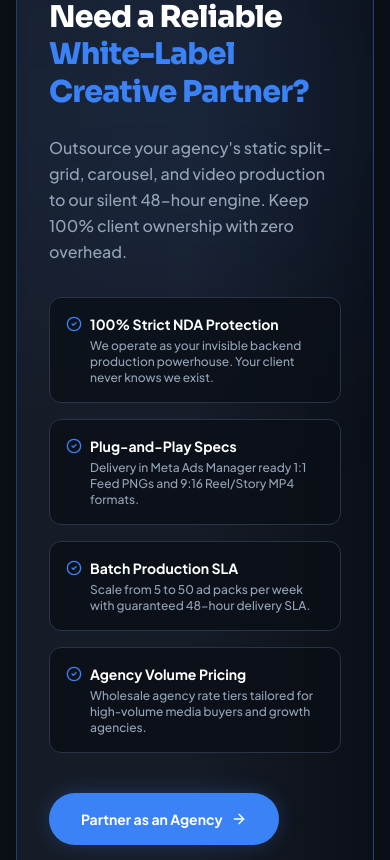
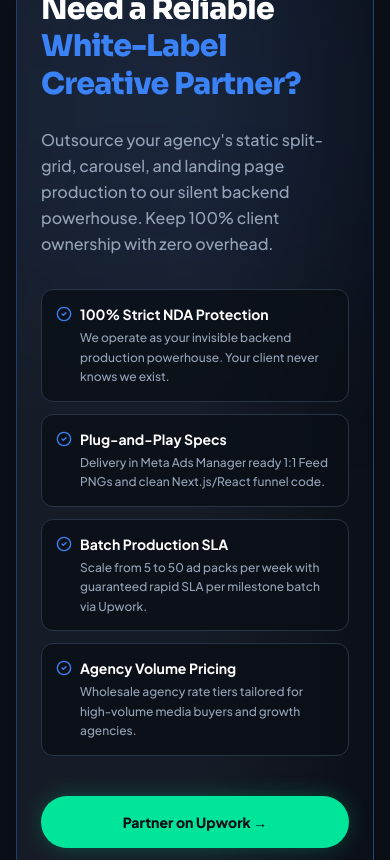
Before and after one commit to StackCuts/Agency, a React (Vite) app: page / in a window 390 px wide. Shown: the part 11140-12000 px from the top of the page. Built offline with nearby package versions, Linux system fonts and the light colour scheme.

Commit message:
Update WhiteLabelSection copy, Upwork partner CTA, and mobile benefit card padding

```diff
--- a/src/components/WhiteLabelSection.jsx
+++ b/src/components/WhiteLabelSection.jsx
@@ -1,5 +1,5 @@
 import React from 'react';
-import { ShieldCheck, Users, Lock, Layers, ArrowRight, CheckCircle2 } from 'lucide-react';
+import { Users, Lock, ArrowRight, CheckCircle2 } from 'lucide-react';
 
 export default function WhiteLabelSection({ onOpenModal }) {
   const highlights = [
@@ -9,11 +9,11 @@ export default function WhiteLabelSection({ onOpenModal }) {
     },
     {
       title: 'Plug-and-Play Specs',
-      desc: 'Delivery in Meta Ads Manager ready 1:1 Feed PNGs and 9:16 Reel/Story MP4 formats.'
+      desc: 'Delivery in Meta Ads Manager ready 1:1 Feed PNGs and clean Next.js/React funnel code.'
     },
     {
       title: 'Batch Production SLA',
-      desc: 'Scale from 5 to 50 ad packs per week with guaranteed 48-hour delivery SLA.'
+      desc: 'Scale from 5 to 50 ad packs per week with guaranteed rapid SLA per milestone batch via Upwork.'
     },
     {
       title: 'Agency Volume Pricing',
@@ -25,7 +25,7 @@ export default function WhiteLabelSection({ onOpenModal }) {
     <section className="py-20 bg-[#0B0F17] relative">
       <div className="max-w-7xl mx-auto px-4 sm:px-6 lg:px-8">
 
-        <div className="rounded-3xl bg-gradient-to-r from-[#161C27] via-[#161C27] to-[#0B0F17] border border-[#3B82F6]/40 p-8 sm:p-12 shadow-2xl relative overflow-hidden">
+        <div className="rounded-3xl bg-gradient-to-r from-[#161C27] via-[#161C27] to-[#0B0F17] border border-[#3B82F6]/40 p-6 sm:p-12 shadow-2xl relative overflow-hidden">
 
           {/* Subtle Background Glow */}
           <div className="absolute top-0 right-0 w-96 h-96 bg-[#3B82F6]/10 blur-[100px] pointer-events-none" />
@@ -46,28 +46,28 @@ export default function WhiteLabelSection({ onOpenModal }) {
               </h2>
 
               <p className="text-base text-[#94A3B8] leading-relaxed max-w-xl">
-                Outsource your agency's static split-grid, carousel, and video production to our silent 48-hour engine. Keep 100% client ownership with zero overhead.
+                Outsource your agency's static split-grid, carousel, and landing page production to our silent backend powerhouse. Keep 100% client ownership with zero overhead.
               </p>
 
-              <div className="grid grid-cols-1 sm:grid-cols-2 gap-4 pt-2">
+              {/* Benefit Cards (Compact p-3.5 on Mobile) */}
+              <div className="grid grid-cols-1 sm:grid-cols-2 gap-3 pt-2">
                 {highlights.map((item, idx) => (
-                  <div key={idx} className="bg-[#0B0F17]/80 border border-[#2A3447] p-4 rounded-xl space-y-1">
+                  <div key={idx} className="bg-[#0B0F17]/80 border border-[#2A3447] p-3.5 rounded-xl space-y-1">
                     <div className="flex items-center gap-2 text-white font-bold text-sm">
-                      <CheckCircle2 className="w-4 h-4 text-[#3B82F6]" />
+                      <CheckCircle2 className="w-4 h-4 text-[#3B82F6] shrink-0" />
                       <span>{item.title}</span>
                     </div>
-                    <p className="text-xs text-[#94A3B8] pl-6">{item.desc}</p>
+                    <p className="text-xs text-[#94A3B8] pl-6 leading-relaxed">{item.desc}</p>
                   </div>
                 ))}
               </div>
 
               <div className="pt-4">
                 <button
-                  onClick={() => onOpenModal('White-Label Agency Partnership')}
-                  className="btn-shimmer px-8 py-4 rounded-full bg-[#3B82F6] text-white font-bold text-sm hover:bg-[#3B82F6]/90 transition-all shadow-blue-glow flex items-center gap-2 group"
+                  onClick={() => onOpenModal && onOpenModal('Partner on Upwork')}
+                  className="btn-shimmer px-8 py-4 rounded-full bg-[#00E599] text-[#0B0F17] font-extrabold text-sm hover:bg-[#00E599]/90 transition-all shadow-mint-glow flex items-center justify-center gap-2 group w-full sm:w-auto"
                 >
-                  <span>Partner as an Agency</span>
-                  <ArrowRight className="w-4 h-4 group-hover:translate-x-1 transition-transform" />
+                  <span>Partner on Upwork →</span>
                 </button>
               </div>
 
@@ -90,11 +90,11 @@ export default function WhiteLabelSection({ onOpenModal }) {
                   </div>
                   <div className="flex justify-between p-2.5 rounded bg-[#161C27] text-slate-300">
                     <span>Delivery Protocol:</span>
-                    <span className="text-[#00E599] font-bold">Drive / Frame.io</span>
+                    <span className="text-[#00E599] font-bold">Upwork Milestones</span>
                   </div>
                   <div className="flex justify-between p-2.5 rounded bg-[#161C27] text-slate-300">
                     <span>Revisions:</span>
-                    <span className="text-[#3B82F6] font-bold">48H Turnaround</span>
+                    <span className="text-[#3B82F6] font-bold">Rapid Turnaround</span>
                   </div>
                 </div>
 
```
